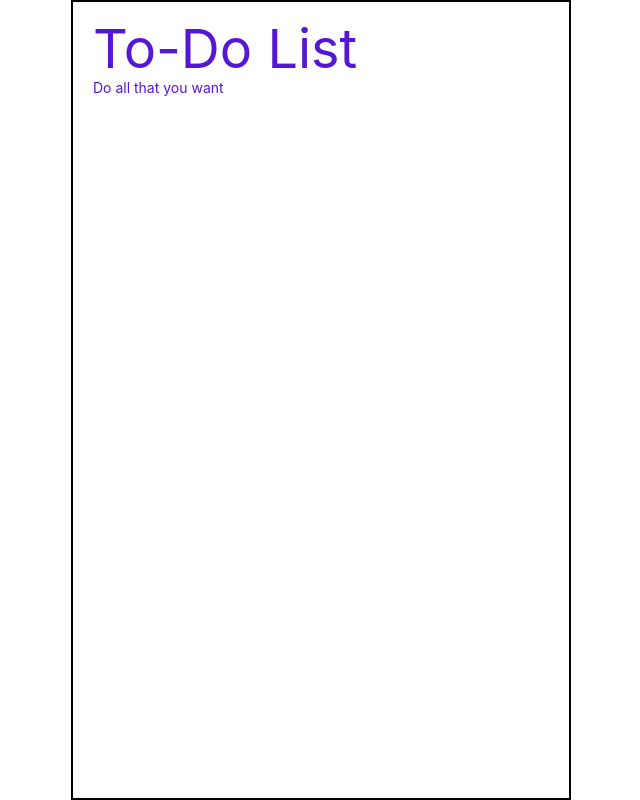
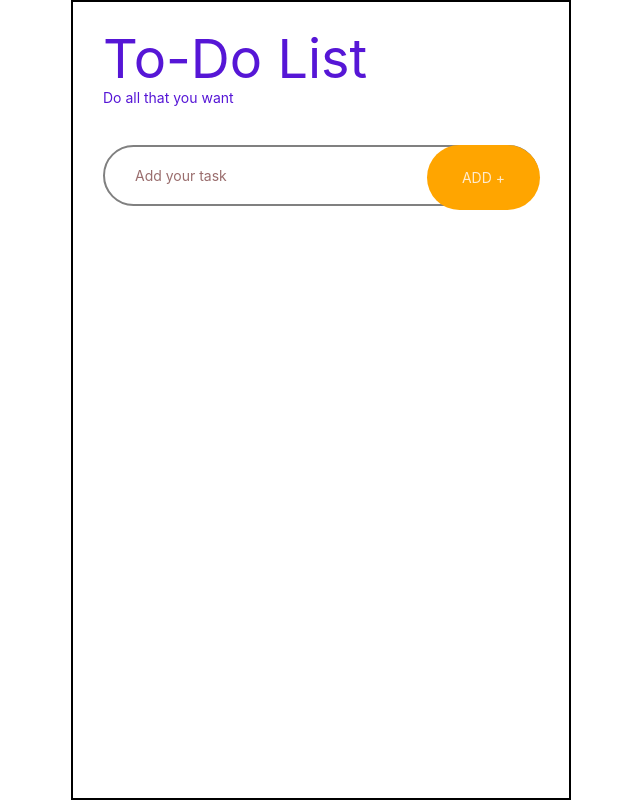
Before and after one commit to Kravius/react-start, a React (Create React App) app: page / in a window 1280 px wide. Shown: the whole page, without its empty margins (319-959 px from the left). Built offline with nearby package versions, Linux system fonts and the light colour scheme.

Commit message:
feat: add new task input and btn html and css

```diff
--- /dev/null
+++ b/src/react/section/AddNewTask.jsx
@@ -0,0 +1,21 @@
+import { useState } from "react";
+import style from "../../styles/AddNewTask.module.css";
+
+const startText = "Add your task";
+
+function AddNewTask() {
+  const [valueInput, setValueInput] = useState(startText);
+  const newInput = (
+    <div className={style["container-new-task"]}>
+      <input
+        className={style["input-add-new-task"]}
+        value={valueInput}
+        onChange={(ev) => setValueInput(ev.target.value)}
+      ></input>
+      <button className={style["add-task-btn"]}>ADD +</button>
+    </div>
+  );
+  return newInput;
+}
+
+export { AddNewTask };
--- a/src/react/section/TodoList.jsx
+++ b/src/react/section/TodoList.jsx
@@ -1,7 +1,13 @@
 import styled from "styled-components";
 import Header from "./Header";
 import styles from "../../styles/ToDoList.module.css";
+import { AddNewTask } from "./AddNewTask";
 
 export default function TodoList() {
-  return <div className={styles.wrapper}>{<Header></Header>}</div>;
+  return (
+    <div className={styles.wrapper}>
+      {<Header></Header>}
+      {<AddNewTask></AddNewTask>}
+    </div>
+  );
 }
--- /dev/null
+++ b/src/styles/AddNewTask.module.css
@@ -0,0 +1,35 @@
+.container-new-task {
+  display: flex;
+  position: relative;
+  width: 100%;
+  box-sizing: border-box;
+}
+
+.input-add-new-task {
+  display: flex;
+  border: 2px solid gray;
+  border-radius: 50px;
+  padding: 20px 110px 20px 30px;
+  margin: 20px;
+  color: rgb(154, 109, 109);
+  cursor: pointer;
+  width: 100%;
+
+  &:hover {
+    border: 4px solid rgb(65, 31, 31);
+  }
+}
+
+.add-task-btn {
+  position: absolute;
+  color: blanchedalmond;
+  background: orange;
+  padding: 24px 35px;
+  border-radius: 50px;
+  top: 20px;
+  right: 19px;
+  &:hover {
+    background-color: green;
+    box-shadow: 4px 4px rgb(205, 233, 209);
+  }
+}
--- a/src/styles/ToDoList.module.css
+++ b/src/styles/ToDoList.module.css
@@ -1,8 +1,10 @@
 .wrapper {
   display: flex;
+  flex-direction: column;
   justify-self: center;
   height: 100vh;
   margin: auto 20px;
+  padding: 10px;
   border: 2px solid black;
   width: 500px;
 }
```
